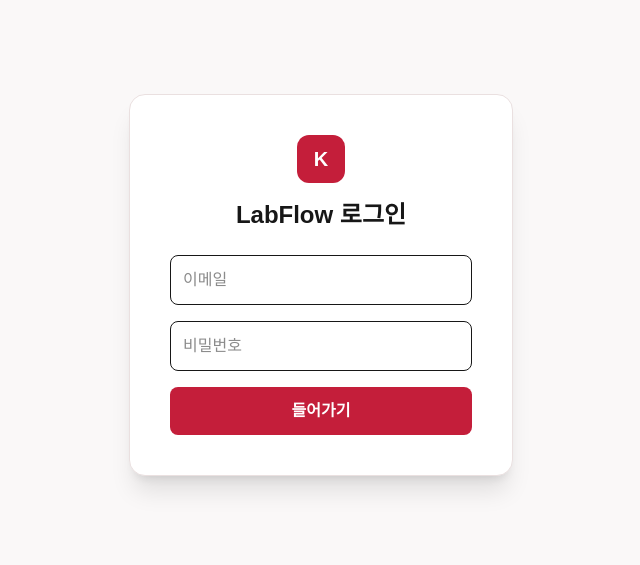
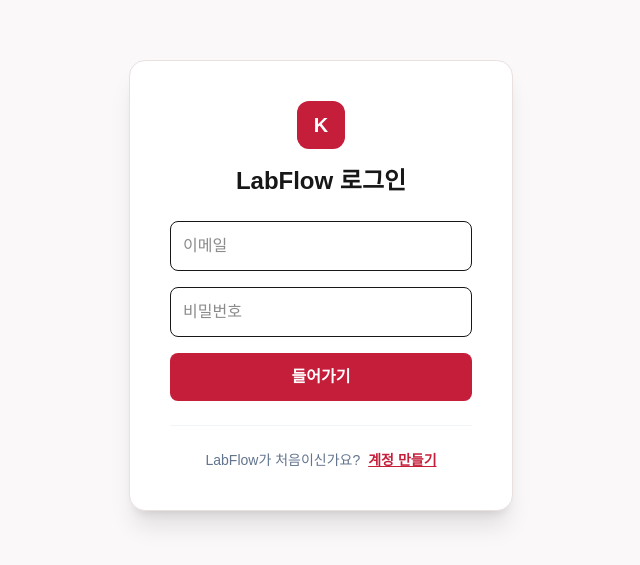
Before and after one commit to sina-shinhye/labflow, a Next.js app: page / in a window 1280 px wide. Shown: the part 115-680 px from the top of the page, without its empty margins (319-959 px from the left). Built offline with nearby package versions, Linux system fonts and the light colour scheme; no server answers.

Commit message:
기능 추가 완료

```diff
--- a/app/page.tsx
+++ b/app/page.tsx
@@ -6,27 +6,50 @@
   const [session, setSession] = useState<any>(null)
   const [authEmail, setAuthEmail] = useState('')
   const [authPassword, setAuthPassword] = useState('')
+  const [isRegister, setIsRegister] = useState(false) // 회원가입 전환 상태 추가
 
   useEffect(() => {
     supabase.auth.getSession().then(({ data: { session } }) => setSession(session))
   }, [])
 
-  // 로그인 창 (레이아웃에서 세션이 없을 때 이 화면이 보임)
+  // 로그인/회원가입 처리 함수
+  const handleAuth = async (e: React.FormEvent) => {
+    e.preventDefault();
+    if (isRegister) {
+      const { error } = await supabase.auth.signUp({ email: authEmail, password: authPassword });
+      if (error) alert('회원가입 실패: ' + error.message);
+      else alert('인증 이메일이 발송되었습니다.');
+    } else {
+      const { error } = await supabase.auth.signInWithPassword({ email: authEmail, password: authPassword });
+      if (error) alert('로그인 실패: ' + error.message);
+    }
+  }
+
+  // 로그인/회원가입 창
   if (!session) {
     return (
       <div className="flex h-screen items-center justify-center bg-[#FAF8F8]">
         <div className="p-10 rounded-2xl w-full max-w-sm bg-white border border-[#EAE0E0] shadow-xl text-center">
           <div className="w-12 h-12 bg-[#C41E3A] rounded-xl mx-auto mb-4 flex items-center justify-center text-white font-bold text-xl">K</div>
-          <h1 className="text-2xl font-bold mb-6">LabFlow 로그인</h1>
-          <form onSubmit={async (e) => {
-            e.preventDefault();
-            const { error } = await supabase.auth.signInWithPassword({ email: authEmail, password: authPassword });
-            if (error) alert('로그인 실패');
-          }} className="space-y-4">
+          <h1 className="text-2xl font-bold mb-6">{isRegister ? 'LabFlow 회원가입' : 'LabFlow 로그인'}</h1>
+          <form onSubmit={handleAuth} className="space-y-4">
             <input type="email" placeholder="이메일" className="w-full p-3 border rounded-lg outline-none" value={authEmail} onChange={e => setAuthEmail(e.target.value)} />
             <input type="password" placeholder="비밀번호" className="w-full p-3 border rounded-lg outline-none" value={authPassword} onChange={e => setAuthPassword(e.target.value)} />
-            <button className="w-full py-3 bg-[#C41E3A] text-white rounded-lg font-bold">들어가기</button>
+            <button className="w-full py-3 bg-[#C41E3A] text-white rounded-lg font-bold">
+              {isRegister ? '가입하기' : '들어가기'}
+            </button>
           </form>
+          <div className="mt-6 pt-6 border-t border-slate-100">
+            <p className="text-sm text-slate-500">
+              {isRegister ? '이미 계정이 있으신가요?' : 'LabFlow가 처음이신가요?'}
+              <button
+                onClick={() => setIsRegister(!isRegister)}
+                className="ml-2 text-[#C41E3A] font-bold underline"
+              >
+                {isRegister ? '로그인' : '계정 만들기'}
+              </button>
+            </p>
+          </div>
         </div>
       </div>
     )
```
